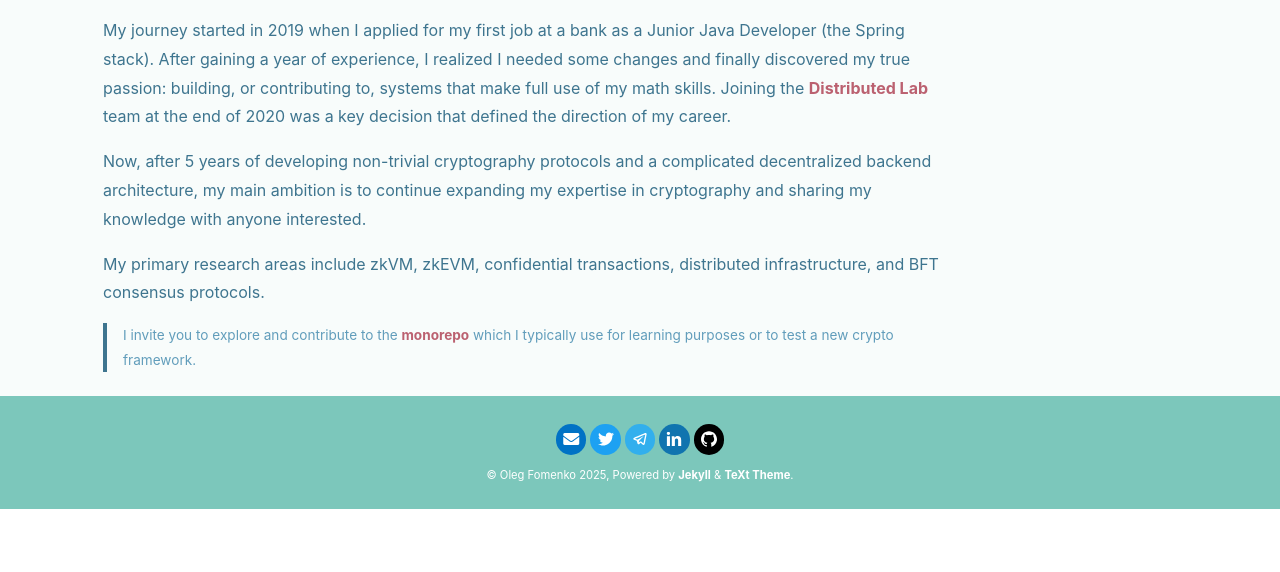
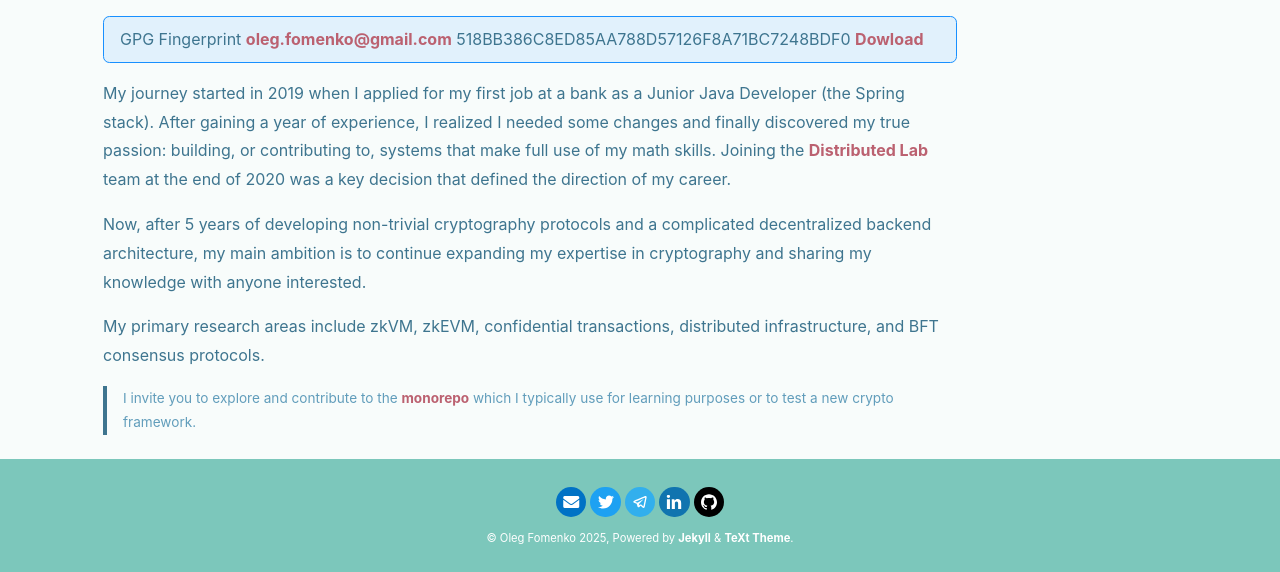
Before and after one commit to olegfomenko/blog, a Jekyll site: the page built from about.md, in a window 1280 px wide. Shown: the part 576-1148 px from the top of the page. Built offline with Jekyll 4.4.1, drawn with Linux system fonts in a browser that asks for light colours; nearby versions of some CDN libraries; before the commit the page ends 1085 px from its top, so only the background shows below that.

Commit message:
adding gpg public key

```diff
--- a/about.md
+++ b/about.md
@@ -52,6 +52,8 @@ article_header:
 #    src: /assets/images/me.jpg
 ---
 
+GPG Fingerprint <oleg.fomenko@gmail.com> 518BB386C8ED85AA788D57126F8A71BC7248BDF0 [Dowload](/olegfomenko-pubkey.asc)
+{:.info}
 
 My journey started in 2019 when I applied for my first job at a bank as a Junior Java Developer (the Spring stack).
 After gaining a year of experience, I realized I needed some changes and finally discovered my true passion: building,
```
Also changed, not shown: 1 other file.
